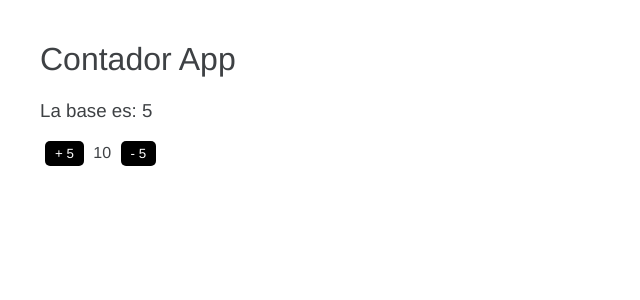
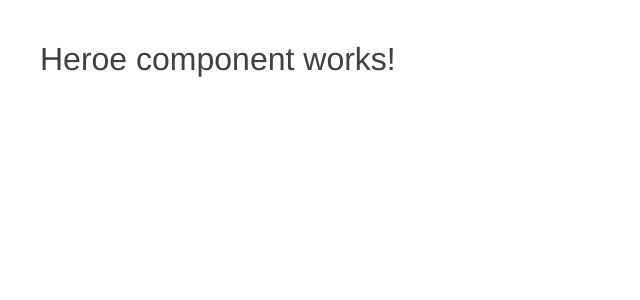
Before and after one commit to ainoalopez/bases, an Angular app: page / in a window 1280 px wide. Shown: the top 300 px of the page, without its empty margins (0-640 px from the left). Built offline with nearby package versions, Linux system fonts and the light colour scheme.

Commit message:
Organizo el componente contador dentro de un directorio. Añado directorio heroes.

```diff
--- a/src/app/app.component.html
+++ b/src/app/app.component.html
@@ -1,2 +1,4 @@
 
-<app-contador></app-contador>
+<!-- <app-contador></app-contador> -->
+
+<app-heroe></app-heroe>
--- a/src/app/app.module.ts
+++ b/src/app/app.module.ts
@@ -2,12 +2,14 @@ import { NgModule } from '@angular/core';
 import { BrowserModule } from '@angular/platform-browser';
 
 import { AppComponent } from './app.component';
-import { ContadorComponent } from './contador.component';
+import { ContadorComponent } from './contador/contador.component';
+import { HeroeComponent } from './heroes/heroe/heroe.component';
 
 @NgModule({
   declarations: [
     AppComponent,
-    ContadorComponent
+    ContadorComponent,
+    HeroeComponent
   ],
   imports: [
     BrowserModule
--- /dev/null
+++ b/src/app/heroes/heroe/heroe.component.html
@@ -0,0 +1,2 @@
+
+<h1>Heroe component works!</h1>
```
Also changed, not shown: src/app/heroes/heroe/heroe.component.ts (added, +13 -0 lines), src/app/app.component.ts (line endings or trailing spaces), src/app/contador/contador.component.ts (renamed from src/app/contador.component.ts).
